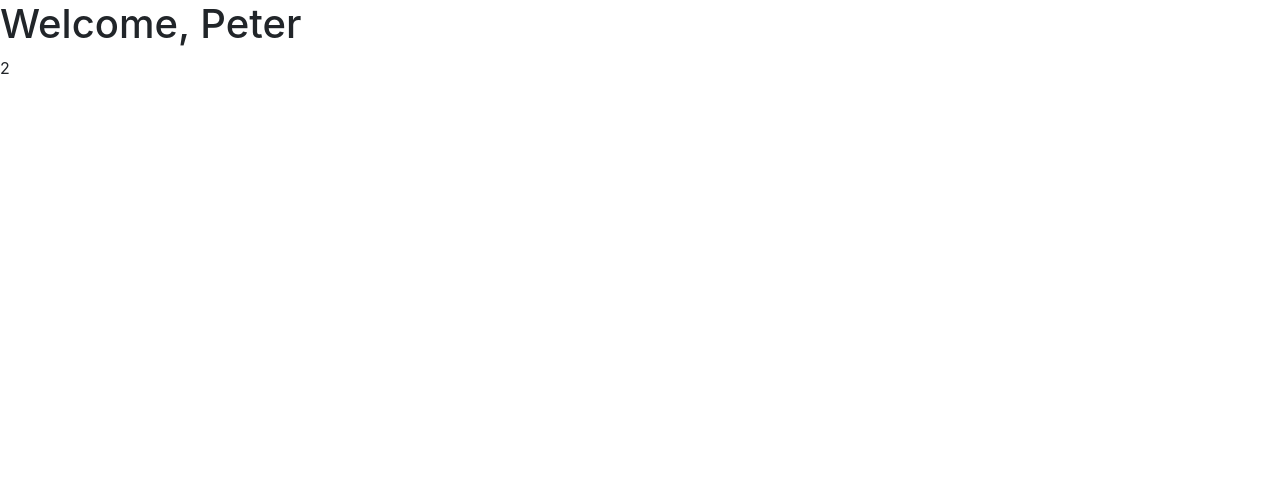
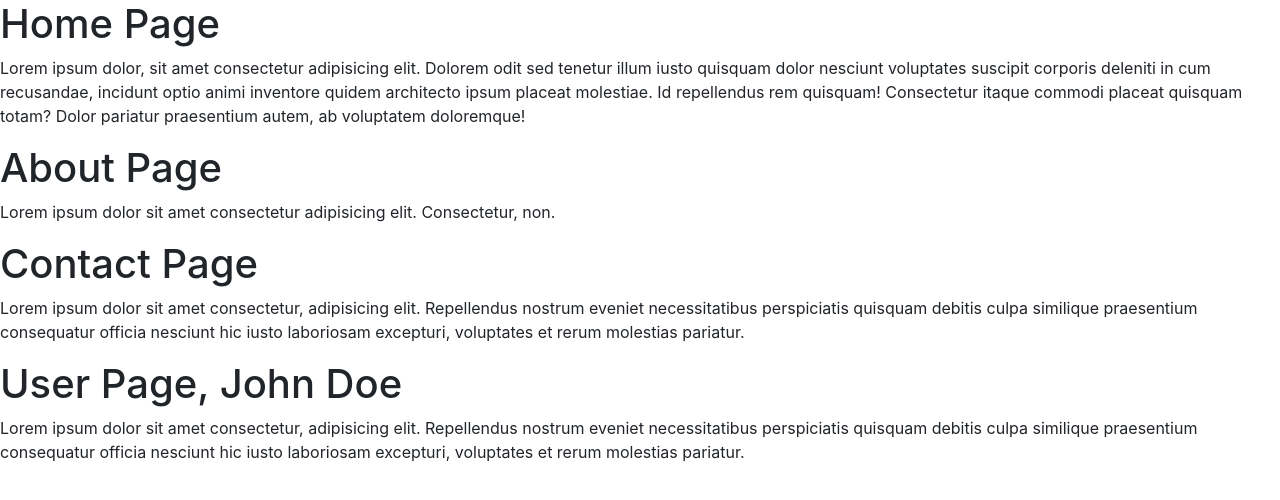
Before and after one commit to shirkeamy/October2024Batch, a React (Create React App) app in the folder react/react-app-1/: page / in a window 1280 px wide. Shown: the top 500 px of the page. Built offline with nearby package versions, Linux system fonts and the light colour scheme.

Commit message:
Session 2 - 2. React component and props

```diff
--- a/react/react-app-1/src/App.tsx
+++ b/react/react-app-1/src/App.tsx
@@ -1,17 +1,22 @@
 import React from 'react';
 import logo from './logo.svg';
 import './App.css';
+import Home from './Pages/Home';
+import About from "./Pages/About";
+import Contact from './Pages/Contact';
+import User from './Pages/User';
 
 function App() {
 
-  const userName: string = "Peter";
+  const userName: string = "John Doe";
 
   return (
     <>
-      <h1 className="">Welcome, {userName}</h1>
-      <p>
-        {1 + 1}
-      </p>
+      {/* <Home></Home> */}
+      <Home />
+      <About />
+      <Contact />
+      <User userName={userName}  />
     </>
   );
 }
--- /dev/null
+++ b/react/react-app-1/src/Pages/About.tsx
@@ -0,0 +1,14 @@
+import React from "react";
+
+function About() {
+    return (
+        <>
+            <h1>About Page</h1>
+            <p>
+                Lorem ipsum dolor sit amet consectetur adipisicing elit. Consectetur, non.
+            </p>
+        </>
+    )
+}
+
+export default About;
--- /dev/null
+++ b/react/react-app-1/src/Pages/Contact.tsx
@@ -0,0 +1,14 @@
+import React from 'react';
+
+const Contact: React.FC = () => {
+    return (
+        <>
+            <h1>Contact Page</h1>
+            <p>
+                Lorem ipsum dolor sit amet consectetur, adipisicing elit. Repellendus nostrum eveniet necessitatibus perspiciatis quisquam debitis culpa similique praesentium consequatur officia nesciunt hic iusto laboriosam excepturi, voluptates et rerum molestias pariatur.
+            </p>
+        </>
+    )
+}
+
+export default Contact;
--- /dev/null
+++ b/react/react-app-1/src/Pages/Home.tsx
@@ -0,0 +1,16 @@
+import React from "react";
+
+class Home extends React.Component {
+    render() {
+        return (
+            <>
+                <h1>Home Page</h1>
+                <p>
+                    Lorem ipsum dolor, sit amet consectetur adipisicing elit. Dolorem odit sed tenetur illum iusto quisquam dolor nesciunt voluptates suscipit corporis deleniti in cum recusandae, incidunt optio animi inventore quidem architecto ipsum placeat molestiae. Id repellendus rem quisquam! Consectetur itaque commodi placeat quisquam totam? Dolor pariatur praesentium autem, ab voluptatem doloremque!
+                </p>
+            </>
+        )
+    }
+}
+
+export default Home;
--- /dev/null
+++ b/react/react-app-1/src/Pages/User.tsx
@@ -0,0 +1,21 @@
+import React from 'react';
+
+interface IUserProps {
+    userName: string;
+}
+
+const User: React.FC<IUserProps> = (props: IUserProps) => {
+
+    const { userName }: IUserProps = props;
+
+    return (
+        <>
+            <h1>User Page, {userName}</h1>
+            <p>
+                Lorem ipsum dolor sit amet consectetur, adipisicing elit. Repellendus nostrum eveniet necessitatibus perspiciatis quisquam debitis culpa similique praesentium consequatur officia nesciunt hic iusto laboriosam excepturi, voluptates et rerum molestias pariatur.
+            </p>
+        </>
+    )
+}
+
+export default User;
```
